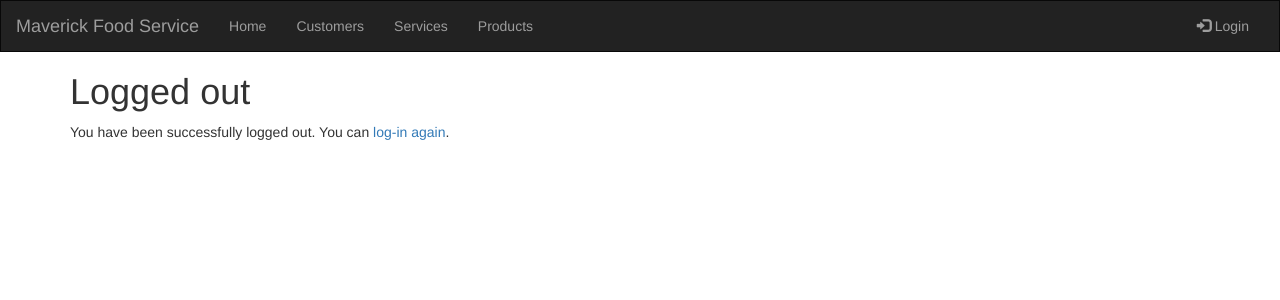
After one commit to stutiraut/foodservice, a Django app: page /accounts/logout/ in a window 1280 px wide. The commit adds this page. Shown: the top 300 px of the page. Run offline with Django 3.2, Linux system fonts and the light colour scheme; some libraries are stand-ins or nearby versions.

Commit message:
Added login and logout

```diff
--- a/crm/templates/crm/base.html
+++ b/crm/templates/crm/base.html
@@ -81,11 +81,12 @@
                             <span class="caret"></span>
                         </a>
                         <ul class="dropdown-menu" role="menu">
+                            <li><a href="{% url 'logout' %}"><i class="fa fa-btn fa-sign-out"></i>Logout</a></li>
                         </ul>
                     </li>
                 {% else %}
-
-                {% endif %}
+                        <li><a href="{% url 'login' %}"><span class="glyphicon glyphicon-log-in"></span> Login</a></li>
+                    {% endif %}
             </ul>
         </div>
     </div>
--- a/crm/templates/crm/customer_list.html
+++ b/crm/templates/crm/customer_list.html
@@ -1,4 +1,5 @@
- {% block content %}
+ {% extends 'crm/base.html' %}
+{% block content %}
 
     <html>
     <head>
--- /dev/null
+++ b/crm/templates/registration/logged_out.html
@@ -0,0 +1,8 @@
+{%	extends	"crm/base.html"	%}
+{%	block	title	%}Logged	out{%	endblock	%}
+{%	block	content	%}		<h1>Logged	out</h1>
+    <div	class="module">
+        <p>You	have	been	successfully	logged	out.
+            You	can	<a	href="{%	url	"login"	%}">log-in	again</a>.</p>
+    </div>
+{%	endblock	%}
--- a/crm/templates/registration/login.html
+++ b/crm/templates/registration/login.html
@@ -1,5 +1,5 @@
 {% extends "crm/base.html" %}
-
+{%	block	title	%}Log-in{%	endblock	%}
 {% block content %}
     {% if form.errors %}
     <br />
--- a/mfscrm/urls.py
+++ b/mfscrm/urls.py
@@ -22,4 +22,6 @@ from django.urls import path
 urlpatterns = [
     path('admin/', admin.site.urls),
     path('', include('crm.urls')),
+    path('accounts/login/',	auth_views.LoginView.as_view(),	name='login'),
+    path('accounts/logout/',	auth_views.LogoutView.as_view(),	name='logout'),
 ]
```
